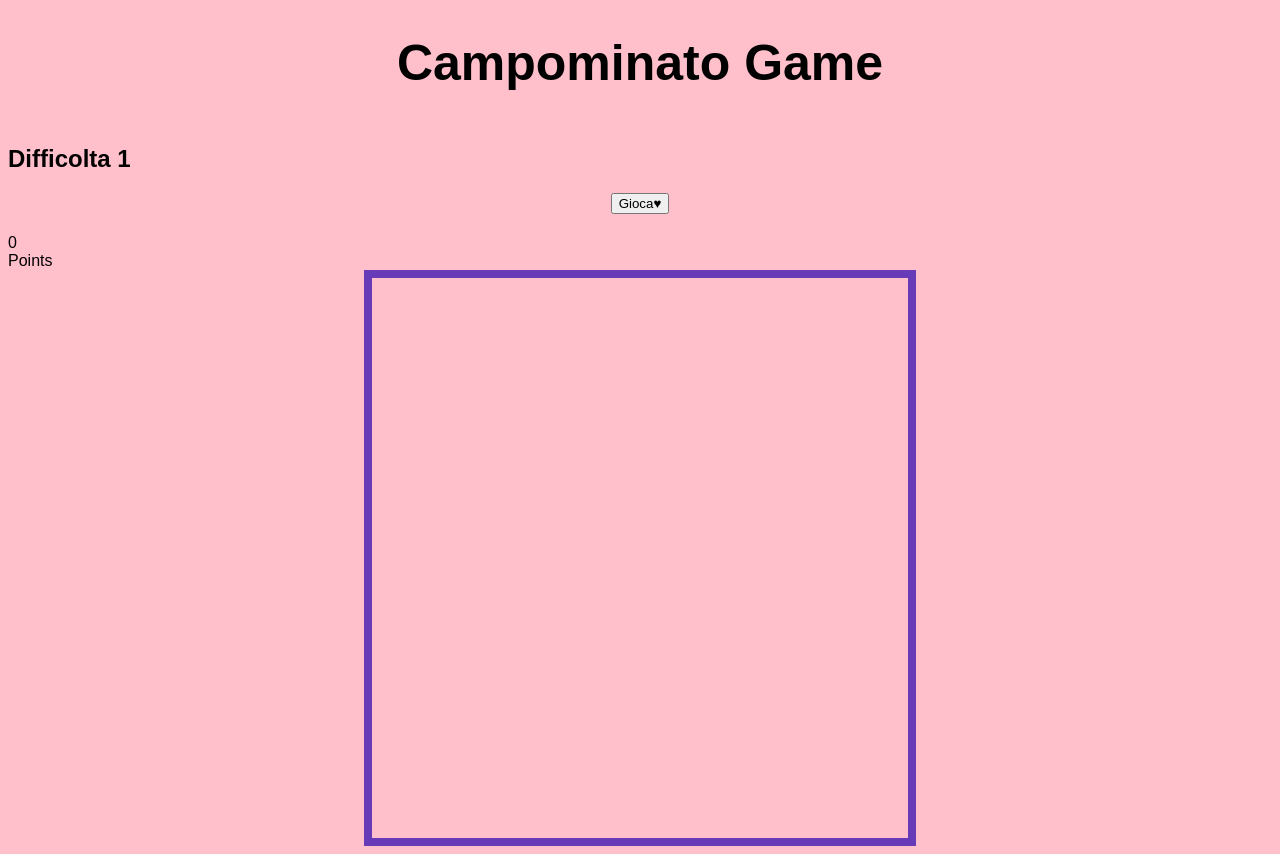
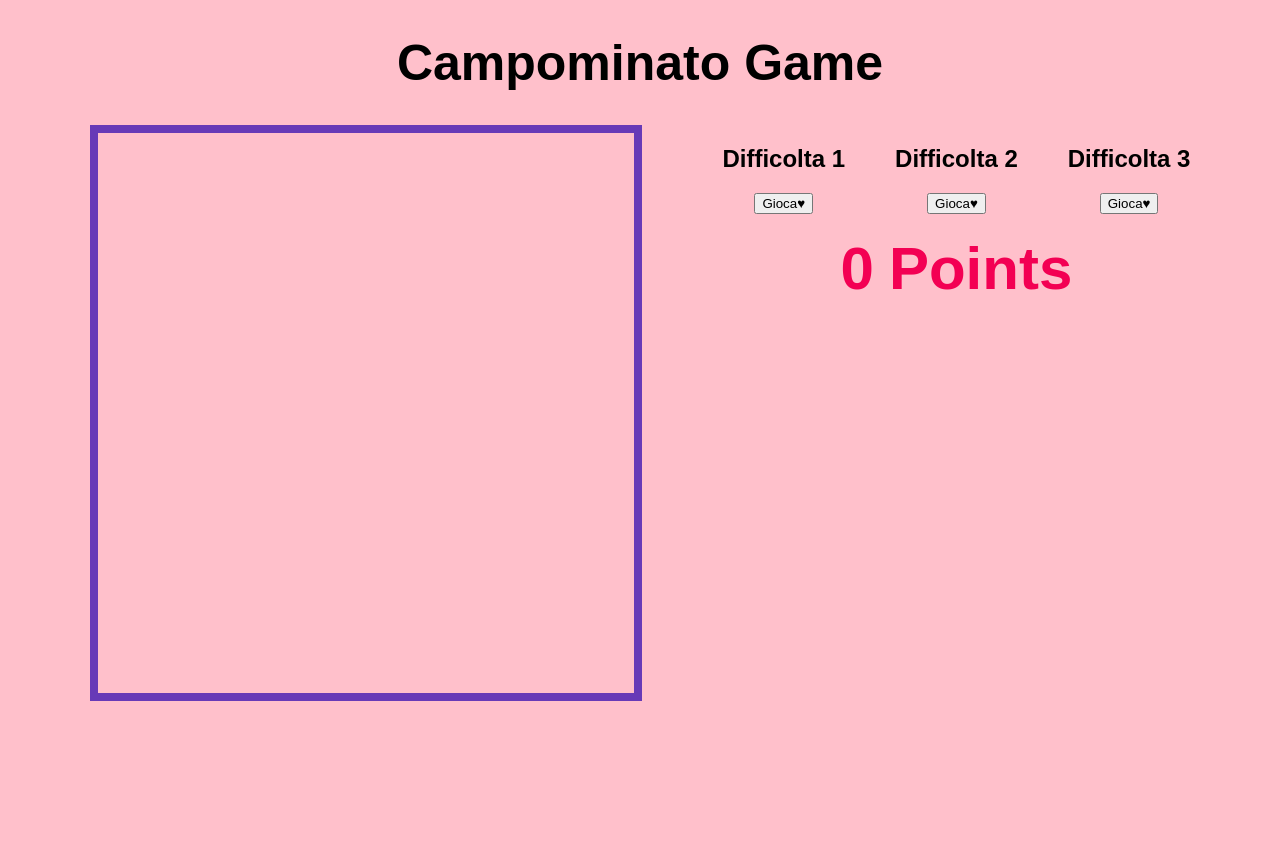
Before and after one commit to Arela-Cristina/js-campominato-dom, a plain HTML site: page index.html in a window 1280 px wide. After the commit the page ends 800 px from the top, so only its background shows below. Drawn offline with Linux system fonts and the light colour scheme; a web font is replaced by a local one.

Commit message:
Add three buttons to select each level

```diff
--- a/index.html
+++ b/index.html
@@ -6,27 +6,43 @@
     <meta name="viewport" content="width=device-width, initial-scale=1.0">
     <link rel="stylesheet" href="style.css">
     <title>Document</title>
+
 </head>
 
 <body>
     <header>
         <h1>Campominato Game</h1>
     </header>
-    <!-- Bottoni Gioca -->
-    <div class="buttonBox">
-        <div>
-            <h2>Difficolta 1</h2>
-            <button id="myButton">Gioca♥</button>
-            <div>
-                <div id="points">0</div>
-                <div>Points</div>
-            </div>
-        </div>
-    </div>
+
 
     <!-- Container campo Minato -->
     <main>
         <section id="campoMinato">
+        </section>
+
+        <section>
+            <div id="levels">
+                <!-- Bottoni difficolta 1-->
+                <div class="buttonBox">
+                    <h2>Difficolta 1</h2>
+                    <button id="myButton">Gioca♥</button>
+                </div>
+                <!-- Bottoni difficolta 2-->
+                <div class="buttonBox">
+                    <h2>Difficolta 2</h2>
+                    <button id="myButton1">Gioca♥</button>
+                </div>
+                <!-- Bottoni difficolta 3-->
+                <div class="buttonBox">
+                    <h2>Difficolta 3</h2>
+                    <button id="myButton2">Gioca♥</button>
+                </div>
+            </div>
+
+            <div class="box-points">
+                <div id="points">0</div>
+                <div>Points</div>
+            </div>
         </section>
     </main>
     <script src="funzioni.js"></script>
```
